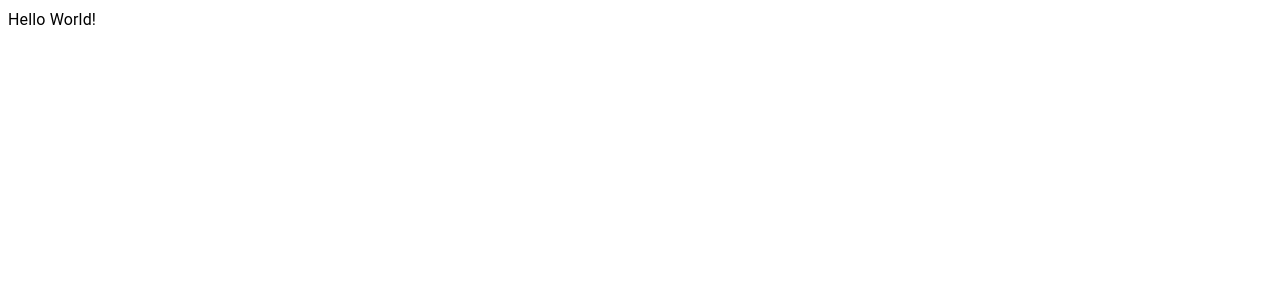
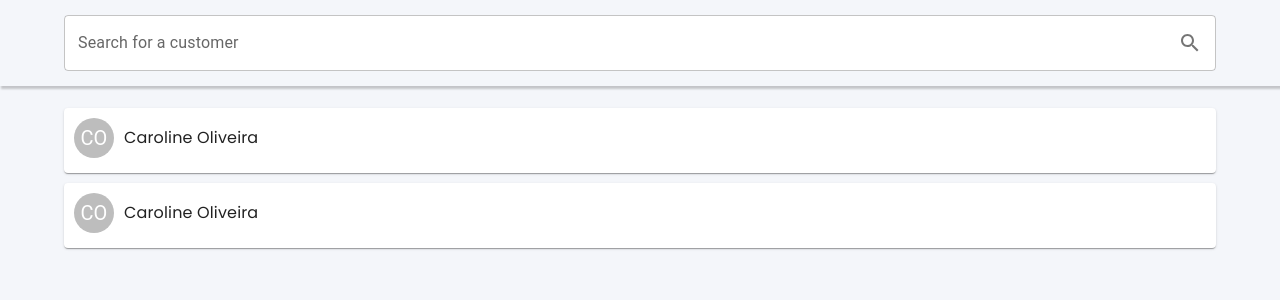
Before and after one commit to acolima/customers, a React (Vite) app: page / in a window 1280 px wide. Shown: the top 300 px of the page. Built offline with nearby package versions, Linux system fonts and the light colour scheme.

Commit message:
feat: customers list layout

```diff
--- a/index.html
+++ b/index.html
@@ -2,8 +2,14 @@
 <html lang="en">
 	<head>
 		<meta charset="UTF-8" />
-    <link rel="icon" type="image/svg+xml" href="/src/favicon.svg" />
+		<link rel="icon" type="image/svg+xml" href="/src/favicon.ico" />
 		<meta name="viewport" content="width=device-width, initial-scale=1.0" />
+		<link rel="preconnect" href="https://fonts.googleapis.com" />
+		<link rel="preconnect" href="https://fonts.gstatic.com" crossorigin />
+		<link
+			href="https://fonts.googleapis.com/css2?family=Poppins:wght@300;400;500&display=swap"
+			rel="stylesheet"
+		/>
 		<title>Customers</title>
 	</head>
 	<body>
--- a/package.json
+++ b/package.json
@@ -10,9 +10,11 @@
   "dependencies": {
     "@emotion/react": "^11.9.3",
     "@emotion/styled": "^11.9.3",
+    "@mui/icons-material": "^5.8.4",
     "@mui/material": "^5.8.7",
     "react": "^18.0.0",
-    "react-dom": "^18.0.0"
+    "react-dom": "^18.0.0",
+    "react-router-dom": "^6.3.0"
   },
   "devDependencies": {
     "@types/react": "^18.0.0",
--- a/src/App.tsx
+++ b/src/App.tsx
@@ -1,7 +1,18 @@
-import { Typography } from '@mui/material'
+import { CssBaseline } from '@mui/material';
+import { BrowserRouter, Route, Routes } from 'react-router-dom';
+import HomePage from './Pages/Home';
 
 function App() {
-  return <Typography>Hello World!</Typography>
+	return (
+		<>
+			<CssBaseline />
+			<BrowserRouter>
+				<Routes>
+					<Route path='/' element={<HomePage />} />
+				</Routes>
+			</BrowserRouter>
+		</>
+	);
 }
 
-export default App
+export default App;
--- /dev/null
+++ b/src/Components/CustomersList/index.tsx
@@ -0,0 +1,78 @@
+import {
+	Avatar,
+	Box,
+	Card,
+	Collapse,
+	Divider,
+	List,
+	Typography,
+} from '@mui/material';
+
+import DeleteIcon from '@mui/icons-material/Delete';
+import EditIcon from '@mui/icons-material/Edit';
+import HomeIcon from '@mui/icons-material/Home';
+import PhoneAndroidIcon from '@mui/icons-material/PhoneAndroid';
+
+import { useState } from 'react';
+
+import styles from './styles';
+
+function CustomersList() {
+	return (
+		<Box sx={styles.page}>
+			<List sx={styles.customersList}>
+				<Customer />
+				<Customer />
+			</List>
+		</Box>
+	);
+}
+
+function Customer() {
+	const [open, setOpen] = useState(false);
+
+	return (
+		<Card sx={styles.customerCard} onClick={() => setOpen(!open)}>
+			<Box sx={styles.cardContainer}>
+				<Avatar>CO</Avatar>
+
+				<Typography sx={styles.customerName}>Caroline Oliveira</Typography>
+
+				{open && (
+					<>
+						<EditIcon fontSize='small' />
+						<DeleteIcon fontSize='small' />
+					</>
+				)}
+			</Box>
+
+			<Collapse in={open}>
+				<Box sx={styles.customerPhones}>
+					<Box sx={styles.customerPhone}>
+						<HomeIcon fontSize='small' />
+						<Typography>(19) 982390863</Typography>
+					</Box>
+
+					<Box sx={styles.customerPhone}>
+						<PhoneAndroidIcon fontSize='small' />
+						<Typography>(19) 982390863</Typography>
+					</Box>
+				</Box>
+
+				<Divider />
+
+				<Typography sx={styles.customerInformations}>
+					Email: anacdolima@gmail.com
+				</Typography>
+
+				<Divider />
+
+				<Typography sx={styles.customerInformations}>
+					Address: Rua Quinze de Novembro, Sousas, Campinas - SP
+				</Typography>
+			</Collapse>
+		</Card>
+	);
+}
+
+export default CustomersList;
--- /dev/null
+++ b/src/Components/CustomersList/styles.ts
@@ -0,0 +1,47 @@
+const styles = {
+	page: {
+		height: '200px',
+		paddingTop: '100px',
+	},
+	customersList: {
+		display: 'flex',
+		flexDirection: 'column',
+		gap: '10px',
+		width: '90%',
+		margin: '0 auto',
+		borderRadius: '25px',
+	},
+	customerCard: {
+		display: 'flex',
+		flexDirection: 'column',
+		justifyContent: 'center',
+		gap: '5px',
+		padding: '10px',
+		cursor: 'pointer',
+	},
+	cardContainer: {
+		display: 'flex',
+		alignItems: 'center',
+		justifyContent: 'space-between',
+		gap: '10px',
+	},
+	customerName: {
+		fontFamily: 'Poppins, sans-serif',
+		flex: 1,
+	},
+	customerPhones: {
+		display: 'flex',
+		padding: '2px',
+	},
+	customerPhone: {
+		display: 'flex',
+		alignItems: 'center',
+		gap: '5px',
+		flex: 1,
+	},
+	customerInformations: {
+		padding: '2px',
+	},
+};
+
+export default styles;
--- /dev/null
+++ b/src/Components/Header/index.tsx
@@ -0,0 +1,26 @@
+import { Box, InputAdornment, TextField } from '@mui/material';
+
+import SearchIcon from '@mui/icons-material/Search';
+
+import styles from './styles';
+
+function Header() {
+	return (
+		<Box sx={styles.container}>
+			<TextField
+				label='Search for a customer'
+				id='search-customer'
+				sx={styles.textfield}
+				InputProps={{
+					endAdornment: (
+						<InputAdornment position='end'>
+							<SearchIcon />
+						</InputAdornment>
+					),
+				}}
+			/>
+		</Box>
+	);
+}
+
+export default Header;
--- /dev/null
+++ b/src/Components/Header/styles.ts
@@ -0,0 +1,19 @@
+const styles = {
+	container: {
+		width: '100%',
+		display: 'flex',
+		justifyContent: 'center',
+		padding: '15px',
+		boxShadow: '2px 2px 2px 1px rgba(0, 0, 0, 0.2)',
+		position: 'fixed',
+		zIndex: 1,
+	},
+	textfield: {
+		width: '90vw',
+		margin: '0 auto',
+		background: '#fff',
+		borderRadius: '5px',
+	},
+};
+
+export default styles;
--- /dev/null
+++ b/src/Pages/Home/index.tsx
@@ -0,0 +1,22 @@
+import { Box } from '@mui/material';
+import Header from '../../Components/Header';
+import CustomersList from '../../Components/CustomersList';
+
+function HomePage() {
+	return (
+		<Box sx={styles.homepage}>
+			<Header />
+			<CustomersList />
+		</Box>
+	);
+}
+
+export default HomePage;
+
+const styles = {
+	homepage: {
+		width: '100vw',
+		height: '100vh',
+		background: '#f4f6fa',
+	},
+};
```
Also changed, not shown: 2 other files (tests, documents, lock files or other folders). Lines whose indentation alone changed are shown as unchanged.
